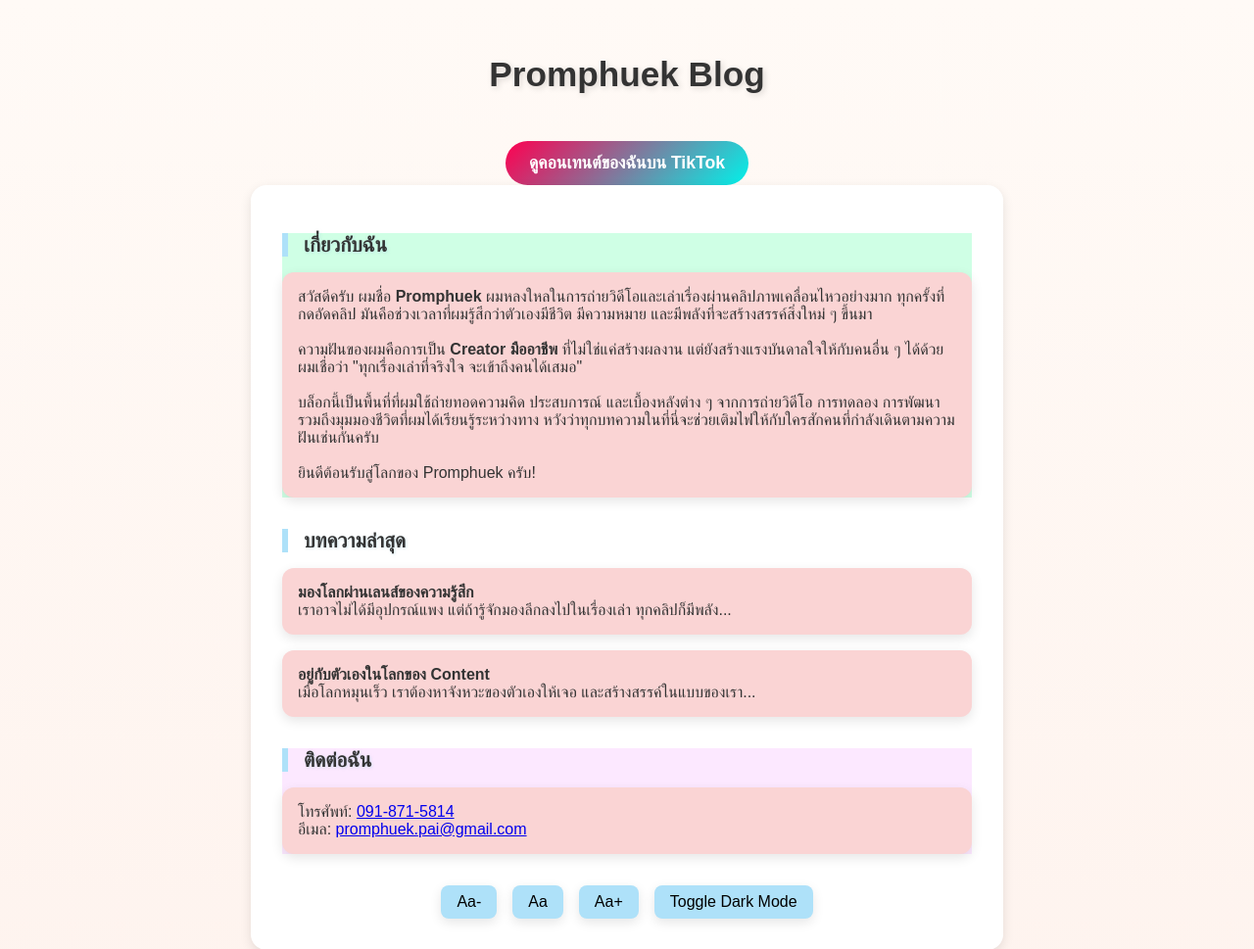
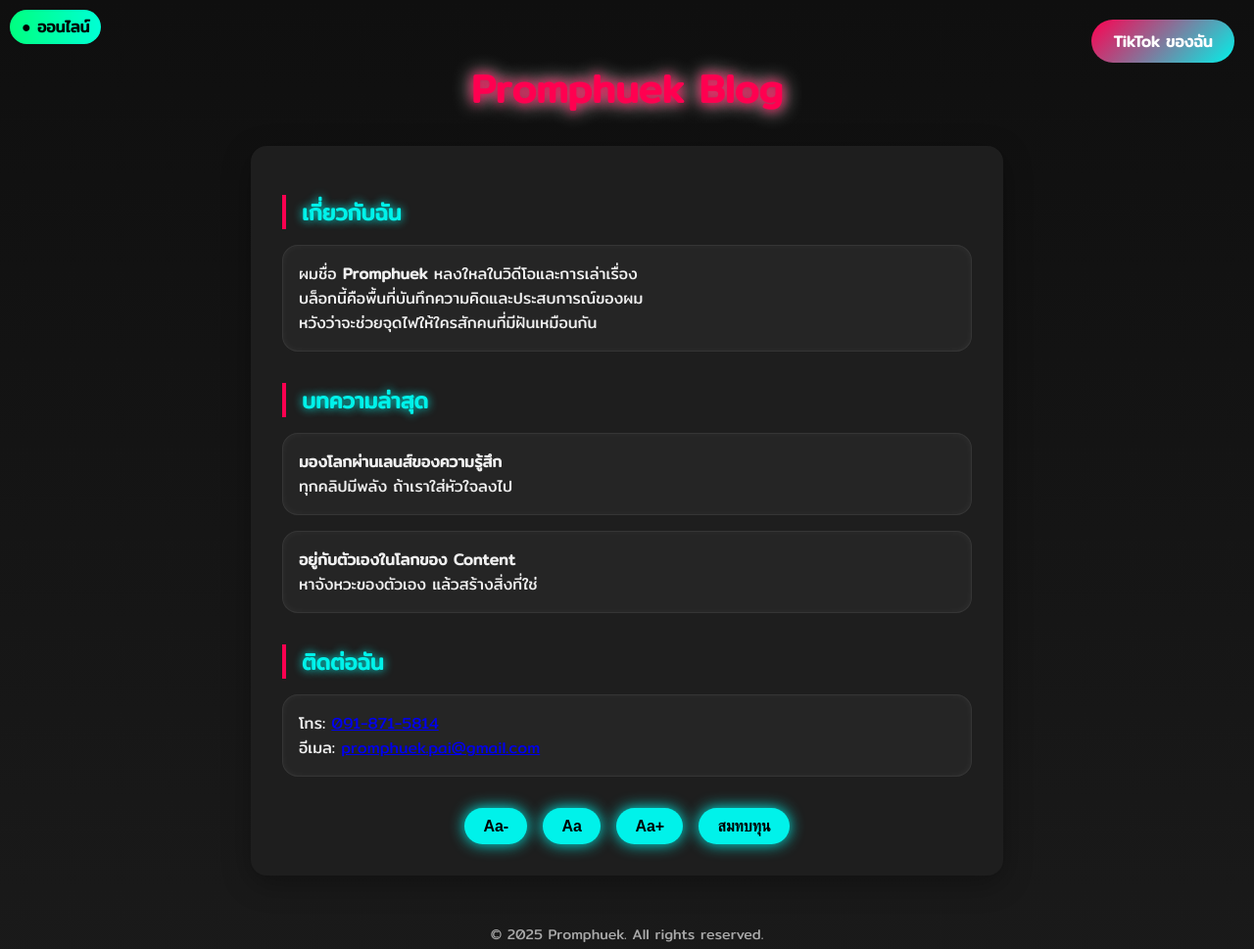
Before and after one commit to promphuek/promphuek, a plain HTML site: page index.html in a window 1280 px wide. Shown: the top 969 px of the page at 98% size. Drawn offline with Linux system fonts and the light colour scheme.

Commit message:
Update index.html

```diff
--- a/index.html
+++ b/index.html
@@ -4,15 +4,15 @@
   <meta charset="UTF-8" />
   <meta name="viewport" content="width=device-width, initial-scale=1.0"/>
   <title>Promphuek Blog</title>
+  <link href="https://fonts.googleapis.com/css2?family=Mitr&display=swap" rel="stylesheet">
   <style>
     :root {
-      --main-bg: #FFF9F4;
-      --card-bg: #FFFFFF;
-      --pastel-pink: #FAD4D4;
-      --pastel-blue: #AEE1F9;
-      --pastel-mint: #CFFFE5;
-      --text-color: #333;
-      --shadow: 0 4px 12px rgba(0, 0, 0, 0.1);
+      --main-bg: #0f0f0f;
+      --card-bg: #1e1e1e;
+      --text-color: #f0f0f0;
+      --accent-color: #ff0050;
+      --neon-blue: #00f2ea;
+      --shadow: 0 8px 30px rgba(0, 0, 0, 0.3);
     }
 
     * {
@@ -23,30 +23,44 @@
     body {
       margin: 0;
       font-family: 'Mitr', sans-serif;
-      background: linear-gradient(180deg, #fffaf6, #fef3ee);
+      background: linear-gradient(180deg, #0f0f0f, #1a1a1a);
       color: var(--text-color);
+      padding: 2rem 1rem;
       display: flex;
       flex-direction: column;
       align-items: center;
-      padding: 2rem 1rem;
       overflow-x: hidden;
     }
 
     h1 {
-      text-shadow: 2px 2px 6px rgba(0, 0, 0, 0.15);
-      font-size: 2.2rem;
-      margin-bottom: 1rem;
-      text-align: center;
-      animation: floatIn 1s ease-in-out both;
+      font-size: 2.5rem;
+      color: var(--accent-color);
+      text-shadow: 0 0 12px var(--accent-color), 0 0 20px #fff;
+      animation: floatIn 1.2s ease-out both;
+    }
+
+    .status {
+      position: fixed;
+      top: 10px;
+      left: 10px;
+      padding: 5px 12px;
+      background: linear-gradient(90deg, #00ff80, #00ffd5);
+      color: black;
+      font-weight: bold;
+      border-radius: 20px;
+      box-shadow: 0 0 12px #00ffcc;
+      z-index: 1000;
+      animation: pulse 2s infinite;
     }
 
     .container {
+      max-width: 768px;
       width: 100%;
-      max-width: 768px;
       background: var(--card-bg);
       padding: 2rem;
       border-radius: 1rem;
       box-shadow: var(--shadow);
+      backdrop-filter: blur(10px);
       animation: fadeInUp 1s ease both;
     }
 
@@ -55,33 +69,27 @@
     }
 
     .section h2 {
-      border-left: 6px solid var(--pastel-blue);
+      font-size: 1.4rem;
+      color: var(--neon-blue);
+      margin-bottom: 1rem;
+      border-left: 4px solid var(--accent-color);
       padding-left: 1rem;
-      margin-bottom: 1rem;
-      font-size: 1.3rem;
-      text-shadow: 1px 1px 3px rgba(173, 216, 230, 0.5);
+      text-shadow: 0 0 10px var(--neon-blue);
     }
 
     .card {
-      background: var(--pastel-pink);
+      background: rgba(255, 255, 255, 0.03);
+      border: 1px solid rgba(255, 255, 255, 0.08);
       padding: 1rem;
-      border-radius: 0.75rem;
-      box-shadow: var(--shadow);
+      border-radius: 1rem;
+      box-shadow: inset 0 0 10px rgba(255,255,255,0.05);
       margin-bottom: 1rem;
       transition: transform 0.3s ease, box-shadow 0.3s ease;
     }
 
     .card:hover {
-      transform: translateY(-5px);
-      box-shadow: 0 10px 20px rgba(0,0,0,0.15);
-    }
-
-    .about {
-      background: var(--pastel-mint);
-    }
-
-    .contact {
-      background: #fce8ff;
+      transform: translateY(-5px) scale(1.01);
+      box-shadow: 0 0 20px var(--accent-color);
     }
 
     .button-group {
@@ -93,60 +101,83 @@
     }
 
     button {
-      padding: 0.5rem 1rem;
+      padding: 0.6rem 1.2rem;
+      background: var(--neon-blue);
       border: none;
-      border-radius: 0.5rem;
-      background: var(--pastel-blue);
+      border-radius: 30px;
+      color: #000;
+      font-size: 1rem;
+      font-weight: bold;
       cursor: pointer;
-      font-size: 1rem;
-      box-shadow: var(--shadow);
+      box-shadow: 0 0 15px var(--neon-blue);
     }
 
     button:hover {
-      background: #90d8f5;
-      transform: scale(1.05);
+      transform: scale(1.1);
+    }
+
+    .tiktok-float {
+      position: fixed;
+      top: 20px;
+      right: 20px;
+      background: linear-gradient(135deg, #ff0050, #00f2ea);
+      padding: 0.6rem 1.4rem;
+      color: white;
+      font-weight: bold;
+      border-radius: 30px;
+      box-shadow: 0 0 20px rgba(255,0,80,0.7);
+      text-decoration: none;
+      z-index: 1000;
+      animation: pulse 2s infinite;
+    }
+
+    .donate-popup {
+      position: fixed;
+      bottom: 20px;
+      left: 20px;
+      background: rgba(0, 0, 0, 0.95);
+      padding: 1rem 1.5rem;
+      border-radius: 20px;
+      box-shadow: 0 0 25px var(--accent-color);
+      color: white;
+      display: none;
+      z-index: 1000;
+    }
+
+    .donate-popup h3 {
+      margin-top: 0;
+      color: var(--accent-color);
+    }
+
+    .donate-popup p {
+      margin: 0.5rem 0;
+    }
+
+    .donate-popup button {
+      background: #444;
+      color: white;
+      margin-top: 0.5rem;
     }
 
     #topBtn {
       position: fixed;
       bottom: 20px;
       right: 20px;
-      background: #333;
+      background: var(--accent-color);
       color: white;
       border-radius: 50%;
       width: 40px;
       height: 40px;
       font-size: 1.2rem;
       display: none;
-    }
-
-    .tiktok-btn {
-      background: linear-gradient(135deg, #ff0050, #00f2ea);
-      color: white;
-      font-weight: bold;
-      padding: 0.75rem 1.5rem;
       border: none;
-      border-radius: 2rem;
-      box-shadow: 0 6px 15px rgba(0,0,0,0.2);
-      cursor: pointer;
-      font-size: 1.1rem;
-      margin: 2rem auto 0;
-      display: block;
-      text-decoration: none;
-      text-align: center;
-      animation: pulse 2s infinite;
-    }
-
-    .tiktok-btn:hover {
-      transform: scale(1.06);
-      opacity: 0.95;
     }
 
     footer {
+      margin-top: 3rem;
+      font-size: 0.9rem;
+      color: #aaa;
       text-align: center;
-      font-size: 0.9rem;
-      margin-top: 3rem;
-      color: #888;
     }
 
     @keyframes fadeInUp {
@@ -167,53 +198,39 @@
 
     @media screen and (max-width: 480px) {
       .container { padding: 1rem; }
-      h1 { font-size: 1.5rem; }
+      h1 { font-size: 2rem; }
     }
   </style>
 </head>
 <body>
 
+  <div class="status">● ออนไลน์</div>
+
+  <a class="tiktok-float" href="https://www.tiktok.com/@promphuek" target="_blank">TikTok ของฉัน</a>
+
   <h1>Promphuek Blog</h1>
-
-  <a class="tiktok-btn" href="https://www.tiktok.com/@promphuek?_t=ZS-8wHclqWulSD&_r=1" target="_blank">
-    ดูคอนเทนต์ของฉันบน TikTok
-  </a>
 
   <div class="container">
 
     <div class="section about">
       <h2>เกี่ยวกับฉัน</h2>
       <div class="card">
-        สวัสดีครับ ผมชื่อ <strong>Promphuek</strong>
-        ผมหลงใหลในการถ่ายวิดีโอและเล่าเรื่องผ่านคลิปภาพเคลื่อนไหวอย่างมาก
-        ทุกครั้งที่กดอัดคลิป มันคือช่วงเวลาที่ผมรู้สึกว่าตัวเองมีชีวิต มีความหมาย และมีพลังที่จะสร้างสรรค์สิ่งใหม่ ๆ ขึ้นมา
-        <br><br>
-        ความฝันของผมคือการเป็น <strong>Creator มืออาชีพ</strong> ที่ไม่ใช่แค่สร้างผลงาน แต่ยังสร้างแรงบันดาลใจให้กับคนอื่น ๆ ได้ด้วย
-        ผมเชื่อว่า "ทุกเรื่องเล่าที่จริงใจ จะเข้าถึงคนได้เสมอ"
-        <br><br>
-        บล็อกนี้เป็นพื้นที่ที่ผมใช้ถ่ายทอดความคิด ประสบการณ์ และเบื้องหลังต่าง ๆ จากการถ่ายวิดีโอ การทดลอง การพัฒนา รวมถึงมุมมองชีวิตที่ผมได้เรียนรู้ระหว่างทาง
-        หวังว่าทุกบทความในที่นี่จะช่วยเติมไฟให้กับใครสักคนที่กำลังเดินตามความฝันเช่นกันครับ
-        <br><br>
-        ยินดีต้อนรับสู่โลกของ Promphuek ครับ!
+        ผมชื่อ <strong>Promphuek</strong> หลงใหลในวิดีโอและการเล่าเรื่อง<br>
+        บล็อกนี้คือพื้นที่บันทึกความคิดและประสบการณ์ของผม<br>
+        หวังว่าจะช่วยจุดไฟให้ใครสักคนที่มีฝันเหมือนกัน
       </div>
     </div>
 
     <div class="section blog">
       <h2>บทความล่าสุด</h2>
-      <div class="card">
-        <strong>มองโลกผ่านเลนส์ของความรู้สึก</strong><br>
-        เราอาจไม่ได้มีอุปกรณ์แพง แต่ถ้ารู้จักมองลึกลงไปในเรื่องเล่า ทุกคลิปก็มีพลัง...
-      </div>
-      <div class="card">
-        <strong>อยู่กับตัวเองในโลกของ Content</strong><br>
-        เมื่อโลกหมุนเร็ว เราต้องหาจังหวะของตัวเองให้เจอ และสร้างสรรค์ในแบบของเรา...
-      </div>
+      <div class="card"><strong>มองโลกผ่านเลนส์ของความรู้สึก</strong><br> ทุกคลิปมีพลัง ถ้าเราใส่หัวใจลงไป</div>
+      <div class="card"><strong>อยู่กับตัวเองในโลกของ Content</strong><br> หาจังหวะของตัวเอง แล้วสร้างสิ่งที่ใช่</div>
     </div>
 
     <div class="section contact">
       <h2>ติดต่อฉัน</h2>
       <div class="card">
-        โทรศัพท์: <a href="tel:0918715814">091-871-5814</a><br>
+        โทร: <a href="tel:0918715814">091-871-5814</a><br>
         อีเมล: <a href="mailto:promphuek.pai@gmail.com">promphuek.pai@gmail.com</a>
       </div>
     </div>
@@ -222,8 +239,16 @@
       <button onclick="changeFontSize('small')">Aa-</button>
       <button onclick="changeFontSize('normal')">Aa</button>
       <button onclick="changeFontSize('large')">Aa+</button>
-      <button onclick="toggleDarkMode()">Toggle Dark Mode</button>
+      <button onclick="togglePopup()">สมทบทุน</button>
     </div>
+  </div>
+
+  <div class="donate-popup" id="donatePopup">
+    <h3>สนับสนุนฉัน</h3>
+    <p>PromptPay: <strong>0918715814</strong></p>
+    <img src="https://promptpay.io/0918715814.png" alt="QR" width="180" />
+    <br>
+    <button onclick="togglePopup()">ปิด</button>
   </div>
 
   <footer>
@@ -243,24 +268,14 @@
     }
 
     function changeFontSize(size) {
-      const body = document.body;
-      if (size === 'small') body.style.fontSize = '14px';
-      else if (size === 'normal') body.style.fontSize = '16px';
-      else if (size === 'large') body.style.fontSize = '18px';
+      if (size === 'small') document.body.style.fontSize = '14px';
+      else if (size === 'normal') document.body.style.fontSize = '16px';
+      else if (size === 'large') document.body.style.fontSize = '18px';
     }
 
-    function toggleDarkMode() {
-      const root = document.documentElement;
-      const isDark = root.style.getPropertyValue('--main-bg') === '#1e1e1e';
-      if (isDark) {
-        root.style.setProperty('--main-bg', '#FFF9F4');
-        root.style.setProperty('--card-bg', '#FFFFFF');
-        root.style.setProperty('--text-color', '#333');
-      } else {
-        root.style.setProperty('--main-bg', '#1e1e1e');
-        root.style.setProperty('--card-bg', '#2c2c2c');
-        root.style.setProperty('--text-color', '#f0f0f0');
-      }
+    function togglePopup() {
+      const popup = document.getElementById("donatePopup");
+      popup.style.display = popup.style.display === "block" ? "none" : "block";
     }
   </script>
 
```
